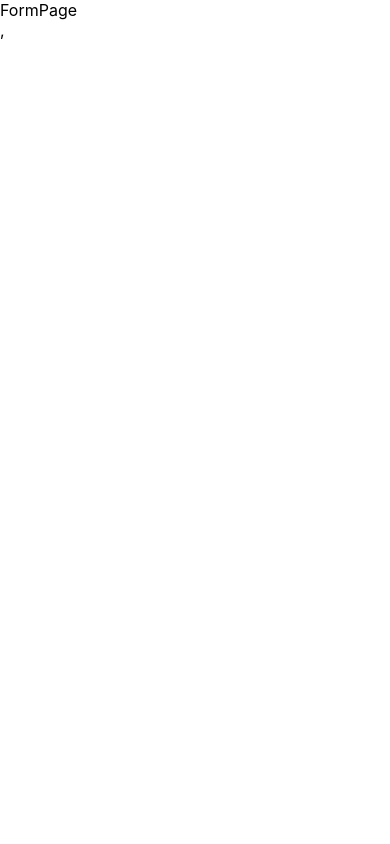
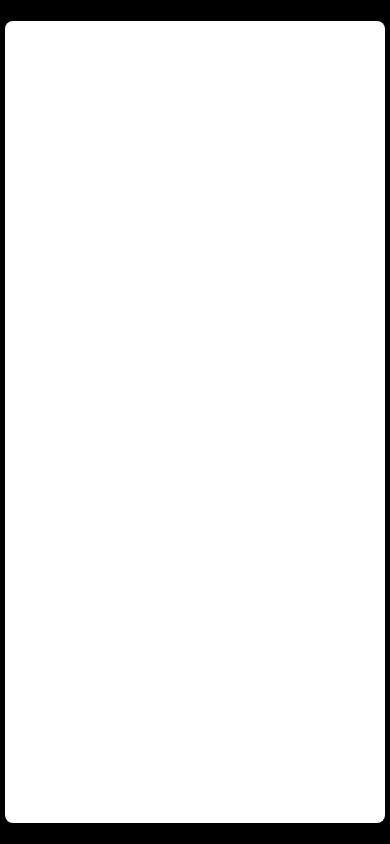
Before and after one commit to twicer-is-coder/upet-client, a React (Create React App) app: page / in a window 390 px wide. Built offline with nearby package versions, Linux system fonts and the light colour scheme.

Commit message:
Added Mobile Shape.

```diff
--- a/src/App.css
+++ b/src/App.css
@@ -1,38 +1,6 @@
-.App {
-  text-align: center;
+.app{
+  background-color: #fff;
+  height: 95vh;
+  width: 45vh;
+  border-radius: 0.5rem;
 }
-
-.App-logo {
-  height: 40vmin;
-  pointer-events: none;
-}
-
-@media (prefers-reduced-motion: no-preference) {
-  .App-logo {
-    animation: App-logo-spin infinite 20s linear;
-  }
-}
-
-.App-header {
-  background-color: #282c34;
-  min-height: 100vh;
-  display: flex;
-  flex-direction: column;
-  align-items: center;
-  justify-content: center;
-  font-size: calc(10px + 2vmin);
-  color: white;
-}
-
-.App-link {
-  color: #61dafb;
-}
-
-@keyframes App-logo-spin {
-  from {
-    transform: rotate(0deg);
-  }
-  to {
-    transform: rotate(360deg);
-  }
-}
--- a/src/App.tsx
+++ b/src/App.tsx
@@ -6,10 +6,12 @@
 import './App.css';
 function App() {
   return (
-    <Routes>
-      <Route path="/" element={<FormPage />} />
-      <Route path="thankyou" element={<ThankYouPage />} />
-    </Routes>
+    <div className="app">
+      <Routes>
+        <Route path="/" element={<FormPage />} />
+        <Route path="thankyou" element={<ThankYouPage />} />
+      </Routes>
+    </div>
   );
 }
 
--- a/src/index.css
+++ b/src/index.css
@@ -5,6 +5,12 @@
     sans-serif;
   -webkit-font-smoothing: antialiased;
   -moz-osx-font-smoothing: grayscale;
+  height: 100vh;
+  background: #000;
+  color: #fff;
+  display: flex;
+  justify-content: center;
+  align-items: center;
 }
 
 code {
--- a/src/index.tsx
+++ b/src/index.tsx
@@ -8,7 +8,7 @@
   <React.StrictMode>
     <BrowserRouter>
       <App />
-    </BrowserRouter>,
+    </BrowserRouter>
   </React.StrictMode>,
   document.getElementById('root')
 );
```
